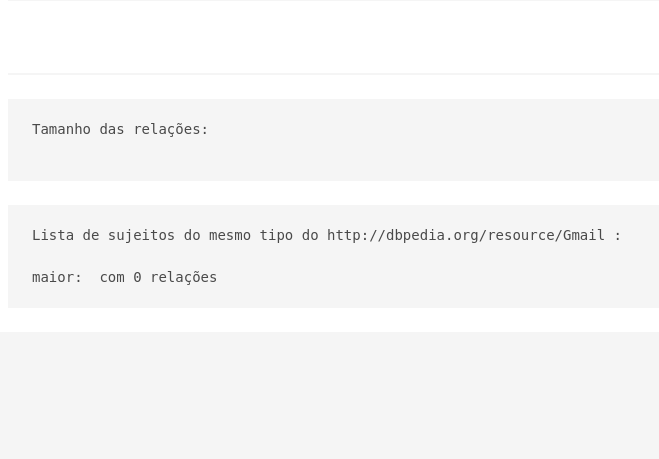
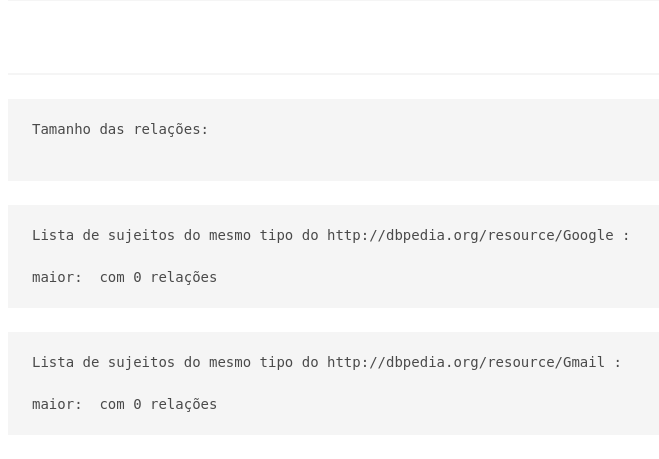
Before and after one commit to PauloFranco/relfinder, a PHP site: page /edsa-WebDev/test.php in a window 1280 px wide. Shown: the part 3006-3465 px from the top of the page, without its empty margins (56-715 px from the left). Before the commit the page ends 3291 px from the top, so only its background shows below. Run offline with PHP 8.4, Linux system fonts and the light colour scheme; data that the repository does not hold is empty; some libraries are stand-ins or nearby versions.

Commit message:
fixed timeout

```diff
--- a/test.php
+++ b/test.php
@@ -4,7 +4,7 @@
 <link rel="stylesheet" href="https://cdnjs.cloudflare.com/ajax/libs/bulma/0.5.1/css/bulma.css">
 
 <?php
-
+ini_set('max_execution_time', 0);
 require_once('RelationFinder.php');
 
 
@@ -140,7 +140,7 @@
 echo "</pre>";
 echo "<br>";
 
-//$objects["http://dbpedia.org/resource/Google"] = 0;
+$objects["http://dbpedia.org/resource/Google"] = 0;
 $objects["http://dbpedia.org/resource/Gmail"] = 0;
 
 foreach($objects as $object=>$value){
```
Also changed, not shown: 1 other file.
